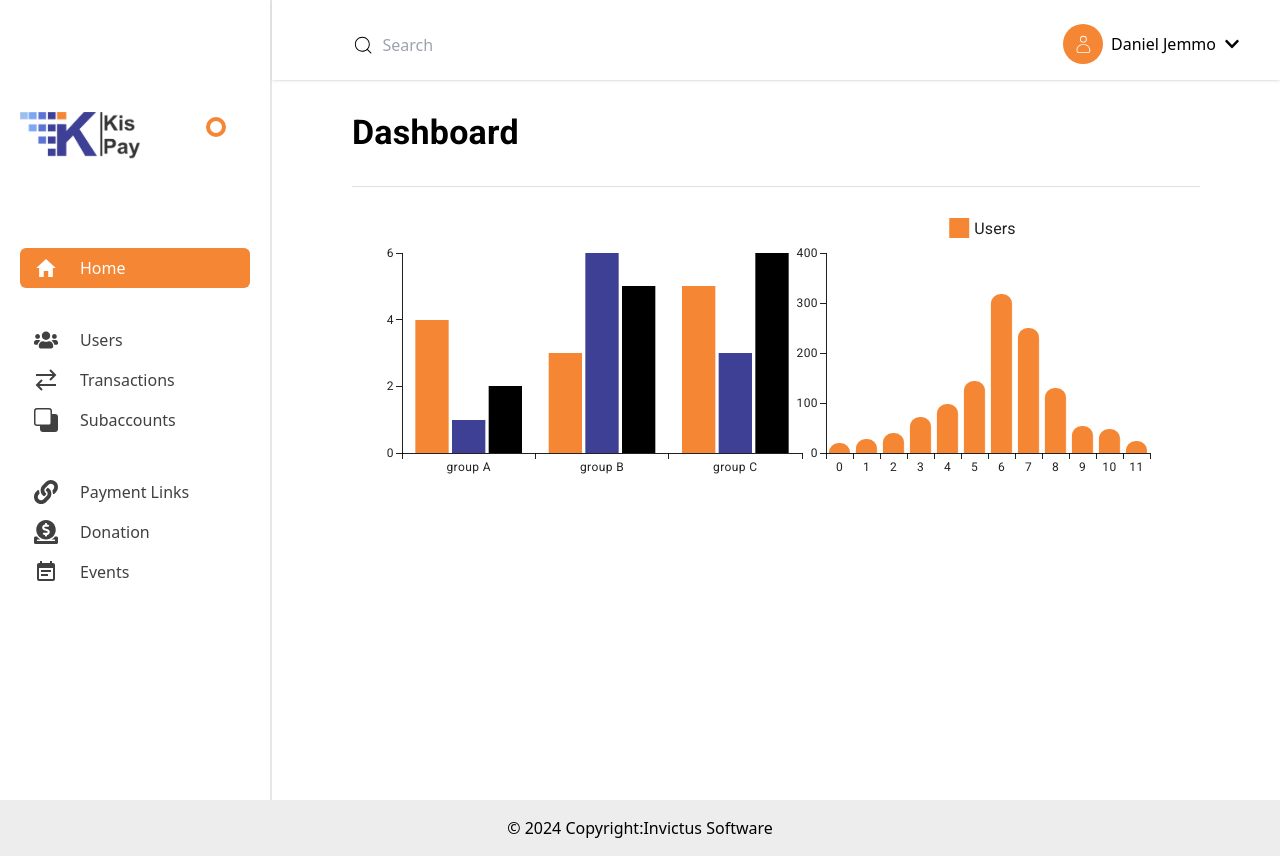
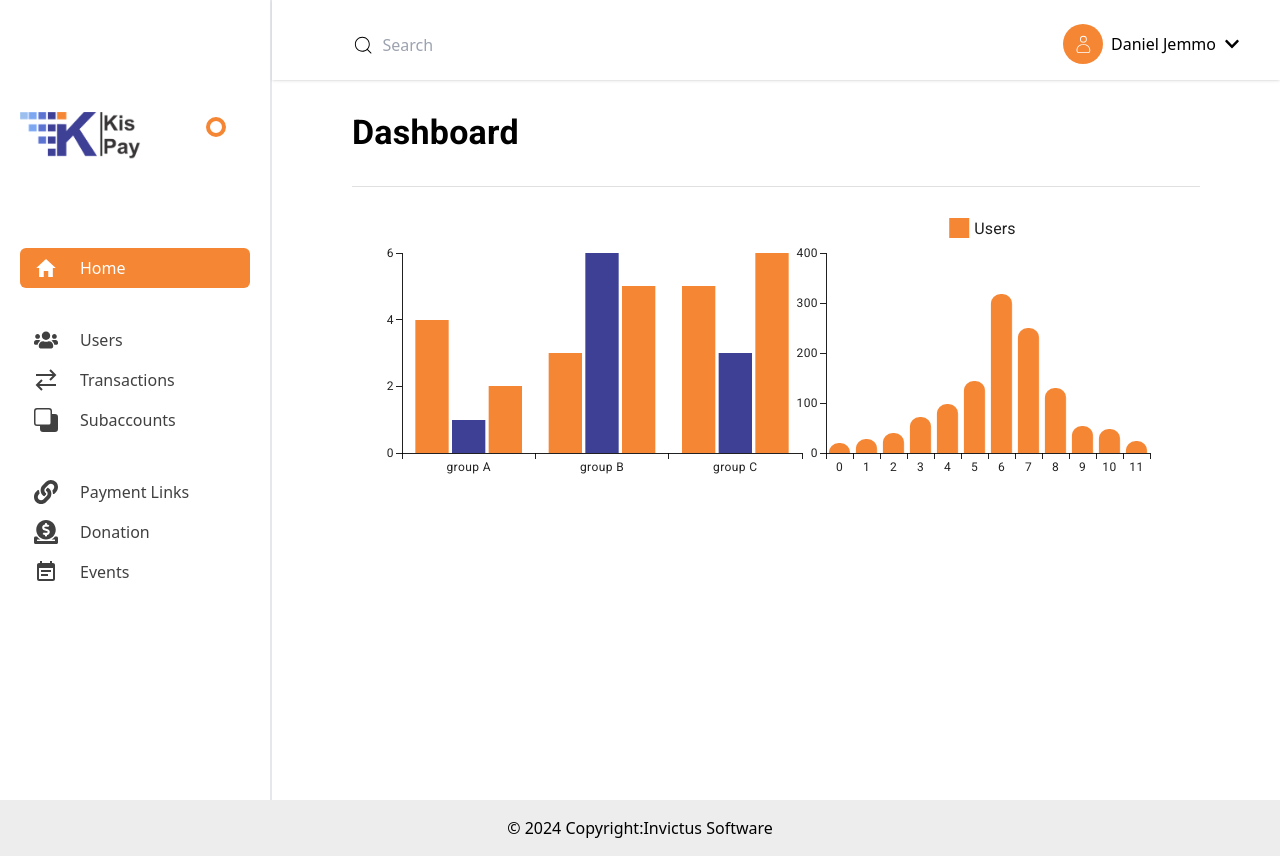
Before and after one commit to SamiGetu/PGW-BO, a React (Vite) app: page / in a window 1280 px wide. Built offline with nearby package versions, Linux system fonts and the light colour scheme.

Commit message:
chart color changed to primary

```diff
--- a/src/pages/Home.tsx
+++ b/src/pages/Home.tsx
@@ -44,7 +44,7 @@ export default function Home() {
       <Grid container>
         <Grid item xs={12} md={6}>
           <BarChart
-            colors={["#F58634", "#3E4095", "#F586345"]}
+            colors={["#F58634", "#3E4095", "#F58634"]}
             xAxis={[
               { scaleType: "band", data: ["group A", "group B", "group C"] },
             ]}
```
